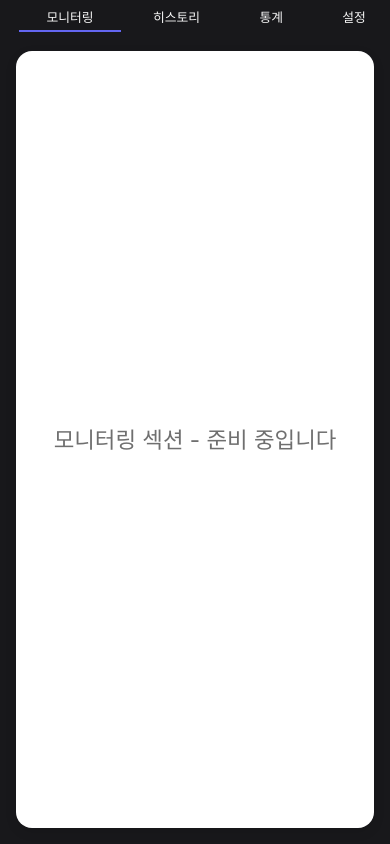
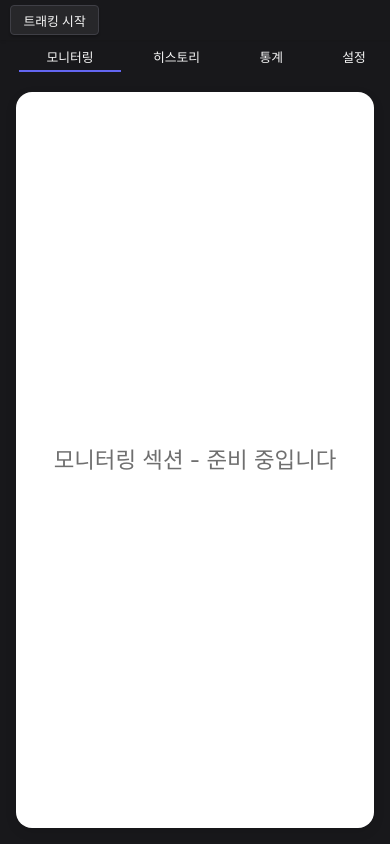
Before and after one commit to maildan/Main, a React (Vite) app: page / in a window 390 px wide. Built offline with nearby package versions, Linux system fonts and the light colour scheme.

Commit message:
feat: tracking feature added

```diff
--- a/src/App.css
+++ b/src/App.css
@@ -273,14 +273,55 @@ button {
 .app-layout {
   display: grid;
   grid-template-columns: 1fr;
-  grid-template-rows: auto 1fr;
+  grid-template-rows: auto auto 1fr;
   grid-template-areas:
+    "tracking"
     "sidebar"
     "content";
   height: 100vh;
   width: 100vw;
   overflow: hidden;
   transition: all 0.3s ease;
+}
+
+/* 트래킹 버튼 컨테이너 스타일 */
+.tracking-control {
+  grid-area: tracking;
+  background-color: #18181b;
+  padding: 0.5rem 1rem;
+  width: 100%;
+  z-index: 20;
+  display: flex;
+  justify-content: flex-start; /* flex-end에서 flex-start로 변경 */
+  box-shadow: 0 1px 3px rgba(0, 0, 0, 0.1);
+}
+
+/* 트래킹 버튼 스타일 */
+.tracking-button {
+  padding: 0.4rem 1rem;
+  border-radius: 4px;
+  background-color: #27272a;
+  color: #f6f6f6;
+  border: 1px solid #3f3f46;
+  cursor: pointer;
+  transition: all 0.3s ease;
+  font-size: 0.85rem;
+  font-weight: 500;
+}
+
+.tracking-button:hover {
+  background-color: #3f3f46;
+  border-color: #52525b;
+}
+
+.tracking-button.active {
+  background-color: #ef4444;
+  border-color: #dc2626;
+}
+
+.tracking-button.active:hover {
+  background-color: #dc2626;
+  border-color: #b91c1c;
 }
 
 .app-sidebar {
@@ -446,6 +487,7 @@ button {
   padding: 15px;
   border-radius: 8px;
   z-index: 1000;
+  animation: slideIn 0.3s ease;
 }
 
 .error-message p {
@@ -480,6 +522,11 @@ button {
 @media (max-width: 768px) {
   .app-layout {
     grid-template-columns: 1fr;
+    grid-template-rows: auto auto 1fr;
+    grid-template-areas:
+      "tracking"
+      "sidebar"
+      "content";
   }
 
   .app-sidebar {
@@ -497,6 +544,15 @@ button {
     font-size: 0.8rem;
     min-width: 75px;
     flex: 1 1 auto;
+  }
+
+  .tracking-control {
+    padding: 0.3rem 0.6rem;
+  }
+
+  .tracking-button {
+    padding: 0.3rem 0.8rem;
+    font-size: 0.8rem;
   }
 }
 
--- a/src/App.tsx
+++ b/src/App.tsx
@@ -11,11 +11,24 @@ function App() {
   const [currentLine, setCurrentLine] = useState<string>("");
   const [isComposing, setIsComposing] = useState<boolean>(false);
   const [activeSection, setActiveSection] = useState<Section>("모니터링");
+  const [isTrackingEnabled, setIsTrackingEnabled] = useState<boolean>(false);
 
   // 참조
   const inputRef = useRef<HTMLInputElement>(null);
 
   useEffect(() => {
+    // 초기 트래킹 상태 확인
+    const checkTrackingStatus = async () => {
+      try {
+        const status = await invoke<boolean>("get_tracking_status");
+        setIsTrackingEnabled(status);
+      } catch (err) {
+        console.error("트래킹 상태 확인 중 오류 발생:", err);
+      }
+    };
+
+    checkTrackingStatus();
+
     // 에러 메시지 이벤트 리스너
     const unlistenError = listen<string>("show_error", ((event) => {
       setErrorMessage(event.payload);
@@ -29,7 +42,7 @@ function App() {
 
     // 클릭 시 숨겨진 입력 필드로 포커스 이동
     const handleClick = () => {
-      if (inputRef.current) {
+      if (isTrackingEnabled && inputRef.current) {
         inputRef.current.focus();
       }
     };
@@ -41,9 +54,36 @@ function App() {
       unlistenError.then((unlisten: UnlistenFn) => unlisten());
       document.removeEventListener("click", handleClick);
     };
-  }, []);
+  }, [isTrackingEnabled]);
+
+  const toggleTracking = async () => {
+    try {
+      // 반전된 상태 전송
+      const newStatus = await invoke<boolean>("set_tracking_enabled", { enabled: !isTrackingEnabled });
+      setIsTrackingEnabled(newStatus);
+
+      // 상태 변경 알림
+      const message = newStatus
+        ? "키보드 트래킹이 활성화되었습니다."
+        : "키보드 트래킹이 비활성화되었습니다.";
+
+      setErrorMessage(message);
+      setTimeout(() => setErrorMessage(null), 3000);
+
+      // 트래킹이 활성화되었다면 입력 필드에 포커스
+      if (newStatus && inputRef.current) {
+        inputRef.current.focus();
+      }
+    } catch (err) {
+      console.error("트래킹 상태 변경 중 오류 발생:", err);
+      setErrorMessage("트래킹 상태 변경에 실패했습니다.");
+      setTimeout(() => setErrorMessage(null), 3000);
+    }
+  };
 
   const handleKeyDown = async (event: React.KeyboardEvent<HTMLInputElement>) => {
+    if (!isTrackingEnabled) return;
+
     try {
       if (event.key === "Enter" && !isComposing) {
         if (currentLine.trim()) {
@@ -61,6 +101,9 @@ function App() {
 
   const handleCompositionEnd = async (e: React.CompositionEvent<HTMLInputElement>) => {
     setIsComposing(false);
+
+    if (!isTrackingEnabled) return;
+
     try {
       if (e.data) await invoke("save_typing_data", { key: e.data });
     } catch (err) {
@@ -70,12 +113,15 @@ function App() {
 
   const handleInputChange = async (e: React.ChangeEvent<HTMLInputElement>) => {
     const newValue = e.target.value;
+    setCurrentLine(newValue);
+
+    if (!isTrackingEnabled) return;
+
     try {
       if (!isComposing && newValue.length > currentLine.length) {
         const lastChar = newValue.slice(-1);
         if (lastChar) await invoke("save_typing_data", { key: lastChar });
       }
-      setCurrentLine(newValue);
     } catch (err) {
       console.error("키 입력 저장 중 오류 발생:", err);
     }
@@ -106,6 +152,16 @@ function App() {
         </div>
       )}
 
+      <div className="tracking-control">
+        <button
+          className={`tracking-button ${isTrackingEnabled ? 'active' : ''}`}
+          onClick={toggleTracking}
+          aria-pressed={isTrackingEnabled}
+        >
+          {isTrackingEnabled ? '트래킹 중지' : '트래킹 시작'}
+        </button>
+      </div>
+
       <div className="app-sidebar" role="navigation">
         <nav className="navigation">
           {sections.map(section => (
@@ -130,9 +186,10 @@ function App() {
           onKeyDown={handleKeyDown}
           onCompositionStart={handleCompositionStart}
           onCompositionEnd={handleCompositionEnd}
-          autoFocus
+          autoFocus={isTrackingEnabled}
           className="hidden-input"
           aria-label="타이핑 입력"
+          disabled={!isTrackingEnabled}
         />
 
         <div className="section-content" role="main">
```
Also changed, not shown: 3 other files (tests, documents, lock files or other folders).
